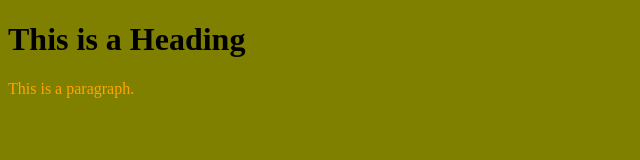
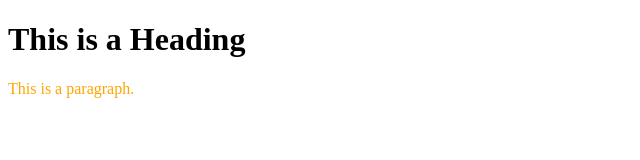
Before and after one commit to SebastianJonathan/SebastianJonathan.github.io, a plain HTML site: page media.html in a window 1280 px wide. Shown: the whole page, without its empty margins (0-640 px from the left). Drawn offline with Linux system fonts and the light colour scheme.

Commit message:
Update media.html

```diff
--- a/media.html
+++ b/media.html
@@ -15,7 +15,7 @@
 }
 @media only screen and (min-width: 600px) {
   body {
-    background-color: olive;
+    background-color: white;
   }
 }
 
```
